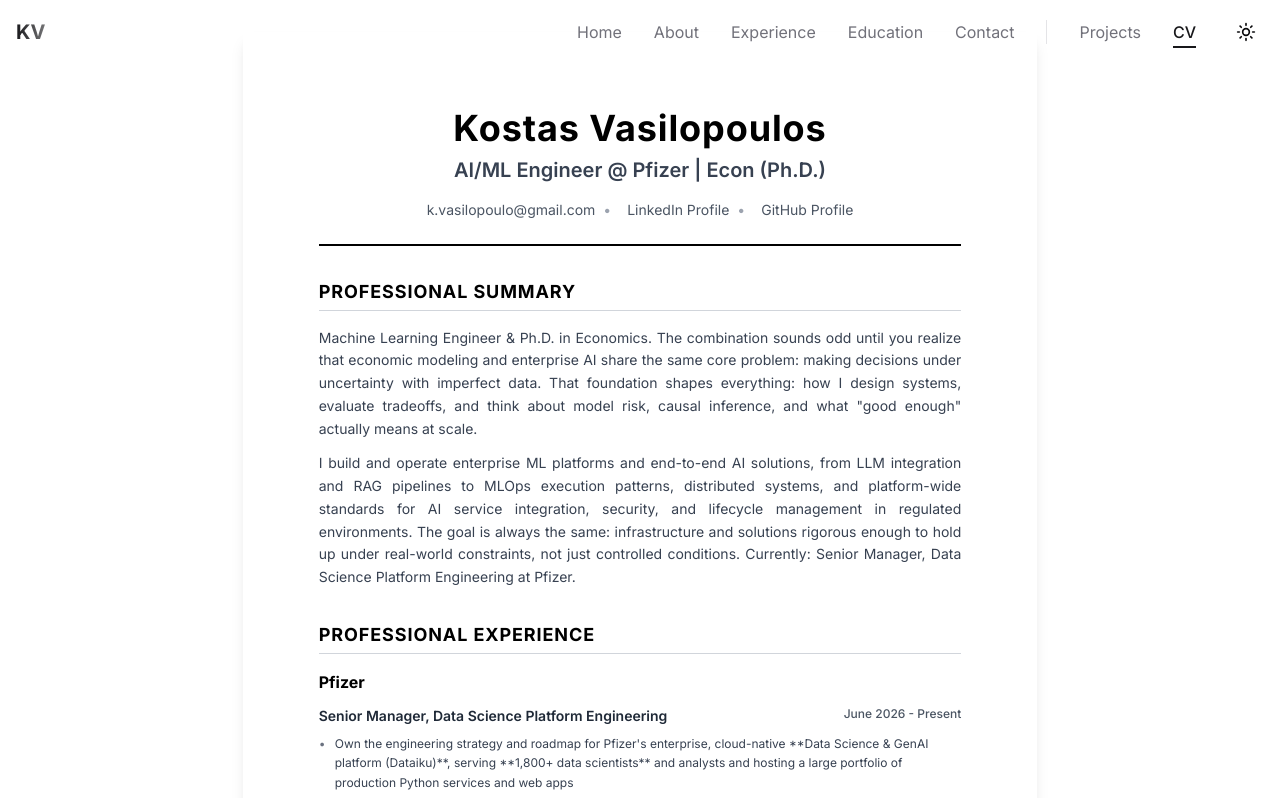
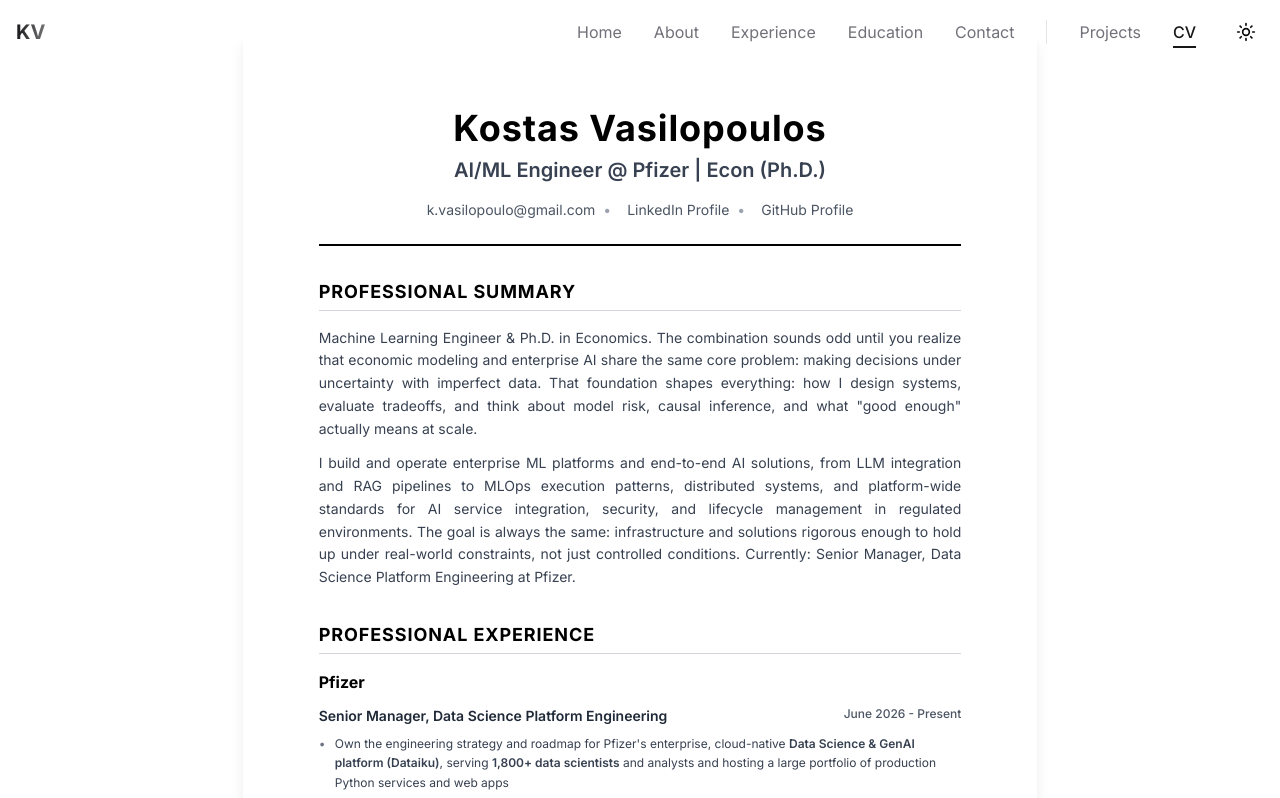
Before and after one commit to kvasilopoulos/kvasilopoulos.com, a Next.js app: page /cv in a window 1280 px wide. Shown: the top 798 px of the page. Built offline with nearby package versions, Linux system fonts and the light colour scheme.

Commit message:
Render bold markdown on /cv via shared parseBoldText

```diff
--- a/src/app/cv/page.tsx
+++ b/src/app/cv/page.tsx
@@ -14,6 +14,7 @@
 import { motion } from "framer-motion"
 import data from "../../data/data.json"
 
+import { parseBoldText } from "@/lib/parseBoldText"
 export default function CVPage() {
   return (
     <div className="min-h-screen bg-white">
@@ -116,7 +117,7 @@
                           {exp.description.map((desc, i) => (
                             <li key={i} className="text-xs text-gray-700 leading-relaxed pl-4 relative">
                               <span className="absolute left-0 text-gray-500">•</span>
-                              {desc}
+                              {parseBoldText(desc)}
                             </li>
                           ))}
                         </ul>
--- a/src/app/page.tsx
+++ b/src/app/page.tsx
@@ -7,6 +7,7 @@
 import { Github, ExternalLink, Linkedin, Mail, Twitter, User, ArrowDown, GraduationCap, Award, BookOpen, FileText } from "lucide-react"
 import data from "../data/data.json"
 import { IconMap } from "@/types"
+import { parseBoldText } from "@/lib/parseBoldText"
 
 // Animation variants
 const container = {
@@ -58,31 +59,6 @@
             </div>
         </div>
     )
-}
-
-// Helper function to parse markdown-style bold text (**text**) and render it
-function parseBoldText(text: string): React.ReactNode {
-    const parts: React.ReactNode[] = []
-    const regex = /\*\*(.*?)\*\*/g
-    let lastIndex = 0
-    let match
-
-    while ((match = regex.exec(text)) !== null) {
-        // Add text before the match
-        if (match.index > lastIndex) {
-            parts.push(text.substring(lastIndex, match.index))
-        }
-        // Add the bold text
-        parts.push(<strong key={match.index} className="font-semibold">{match[1]}</strong>)
-        lastIndex = regex.lastIndex
-    }
-
-    // Add remaining text
-    if (lastIndex < text.length) {
-        parts.push(text.substring(lastIndex))
-    }
-
-    return parts.length > 0 ? <>{parts}</> : text
 }
 
 export default function Home() {
--- /dev/null
+++ b/src/lib/parseBoldText.tsx
@@ -0,0 +1,26 @@
+import * as React from "react"
+
+// Helper function to parse markdown-style bold text (**text**) and render it
+export function parseBoldText(text: string): React.ReactNode {
+    const parts: React.ReactNode[] = []
+    const regex = /\*\*(.*?)\*\*/g
+    let lastIndex = 0
+    let match
+
+    while ((match = regex.exec(text)) !== null) {
+        // Add text before the match
+        if (match.index > lastIndex) {
+            parts.push(text.substring(lastIndex, match.index))
+        }
+        // Add the bold text
+        parts.push(<strong key={match.index} className="font-semibold">{match[1]}</strong>)
+        lastIndex = regex.lastIndex
+    }
+
+    // Add remaining text
+    if (lastIndex < text.length) {
+        parts.push(text.substring(lastIndex))
+    }
+
+    return parts.length > 0 ? <>{parts}</> : text
+}
```
Also changed, not shown: 1 other file (tests, documents, lock files or other folders).
